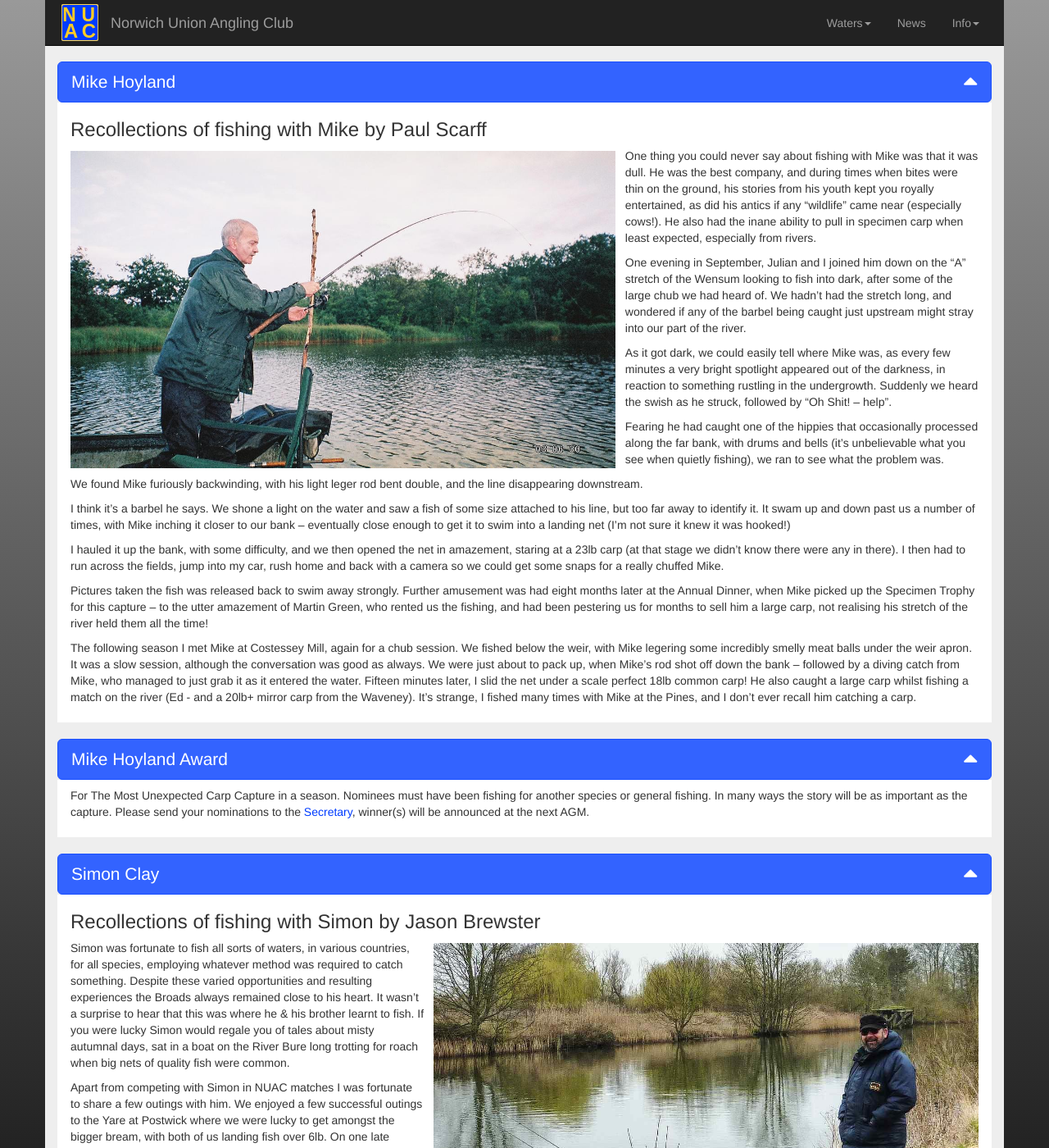
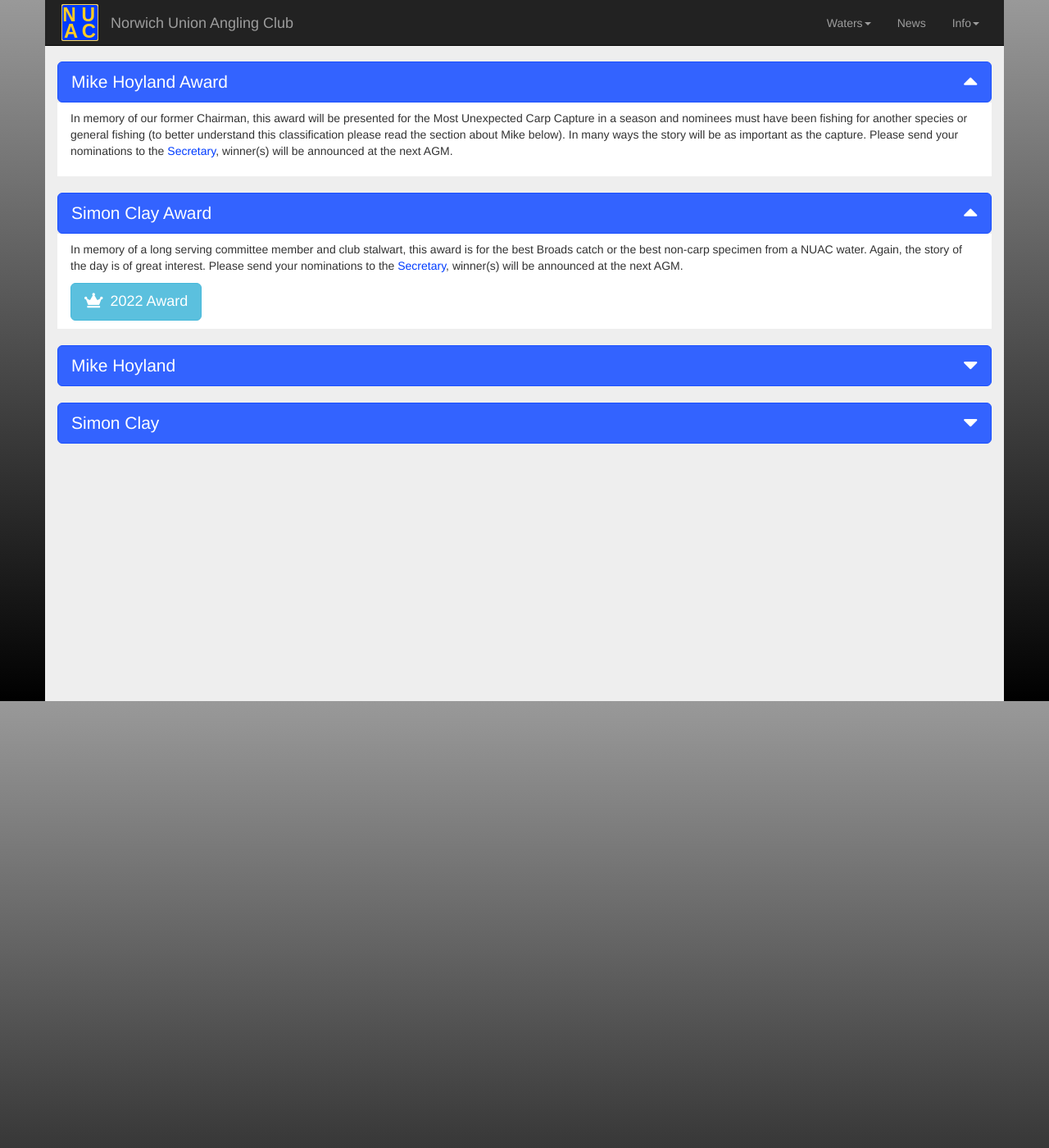
Before and after one commit to nuac-admin/nuac-release-four, a Jekyll site: the page built from _info/awards.md, in a window 1280 px wide and 1400 px high. Shown: the whole window at 82% size. Built offline with Jekyll 4.4.1, drawn with Linux system fonts in a browser that asks for light colours; nearby versions of some CDN libraries; some of the changed text lies outside the part shown.

Commit message:
fix btn carets

```diff
--- a/_info/awards.md
+++ b/_info/awards.md
@@ -6,6 +6,32 @@ menu: Memorial Awards
 menu-order: 3
 keywords: NUAC, Norwich Union Angling Club, fishing club, awards, mike hoyland, michael hoyland, simon clay
 sections:
+  - btn-title: Mike Hoyland Award
+    btn-hash: mike-hoyland-award
+    btn-collapse: no
+    paragraphs:
+      - col-pos:
+        col:
+        hdr:
+        img:
+        sentences:
+          - txt: In memory of our former Chairman, this award will be presented for the Most Unexpected Carp Capture in a season and nominees must have been fishing for another species or general fishing (to better understand this classification please read the section about Mike below). In many ways the story will be as important as the capture. Please send your nominations to the <a href="mailto:secretary@nuac.org.uk">Secretary</a>, winner(s) will be announced at the next AGM.
+  - btn-title: Simon Clay Award
+    btn-hash: simon-clay-award
+    btn-collapse: no
+    paragraphs:
+      - col-pos:
+        col:
+        hdr:
+        img:
+        sentences:
+          - txt: In memory of a long serving committee member and club stalwart, this award is for the best Broads catch or the best non-carp specimen from a NUAC water. Again, the story of the day is of great interest. Please send your nominations to the <a href="mailto:secretary@nuac.org.uk">Secretary</a>, winner(s) will be announced at the next AGM.
+        buttons:
+          - size: lg
+            style: info
+            icon: crown
+            txt: 2022 Award
+            target: 2022-sca-1.html
   - btn-title: Mike Hoyland
     btn-hash: mike-hoyland
     paragraphs:
@@ -25,17 +51,8 @@ sections:
           - txt: I hauled it up the bank, with some difficulty, and we then opened the net in amazement, staring at a 23lb carp (at that stage we didn't know there were any in there). I then had to run across the fields, jump into my car, rush home and back with a camera so we could get some snaps for a really chuffed Mike.
           - txt: Pictures taken the fish was released back to swim away strongly. Further amusement was had eight months later at the Annual Dinner, when Mike picked up the Specimen Trophy for this capture – to the utter amazement of Martin Green, who rented us the fishing, and had been pestering us for months to sell him a large carp, not realising his stretch of the river held them all the time!
           - txt: The following season I met Mike at Costessey Mill, again for a chub session. We fished below the weir, with Mike legering some incredibly smelly meat balls under the weir apron. It was a slow session, although the conversation was good as always. We were just about to pack up, when Mike's rod shot off down the bank – followed by a diving catch from Mike, who managed to just grab it as it entered the water. Fifteen minutes later, I slid the net under a scale perfect 18lb common carp! He also caught a large carp whilst fishing a match on the river (Ed - and a 20lb+ mirror carp from the Waveney). It's strange, I fished many times with Mike at the Pines, and I don’t ever recall him catching a carp.
-  - btn-title: Mike Hoyland Award
-    btn-hash: mike-hoyland-award
-    paragraphs:
-      - col-pos:
-        col:
-        hdr:
-        img:
-        sentences:
-          - txt: For The Most Unexpected Carp Capture in a season. Nominees must have been fishing for another species or general fishing. In many ways the story will be as important as the capture. Please send your nominations to the <a href="mailto:secretary@nuac.org.uk">Secretary</a>, winner(s) will be announced at the next AGM.
   - btn-title: Simon Clay
-    btn-hash: simon-Clay
+    btn-hash: simon-clay
     paragraphs:
       - col-pos:
         col:
@@ -47,19 +64,4 @@ sections:
           - txt: Simon was fortunate to fish all sorts of waters, in various countries, for all species, employing whatever method was required to catch something. Despite these varied opportunities and resulting experiences the Broads always remained close to his heart. It wasn't a surprise to hear that this was where he & his brother learnt to fish. If you were lucky Simon would regale you of tales about misty autumnal days, sat in a boat on the River Bure long trotting for roach when big nets of quality fish were common.
           - txt: Apart from competing with Simon in NUAC matches I was fortunate to share a few outings with him. We enjoyed a few successful outings to the Yare at Postwick where we were lucky to get amongst the bigger bream, with both of us landing fish over 6lb. On one late season trip we failed to raise a bite at Postwick and, rather than end our season early, we chanced our luck by travelling further downstream to Cantley. The river gods were on our side, we only managed a dozen fish between us but each was a vivid blue backed, silver flanked, red finned 1lb+ roach. Happy days indeed.
           - txt: So in honour of Simon we would love to hear about our members' (non-carp) successes fishing on the Broads or a club water; be it bumper nets of silvers, big roach or bream, a clonking perch or even a monster pike.
-  - btn-title: Simon Clay Award
-    btn-hash: simon-clay-award
-    paragraphs:
-      - col-pos:
-        col:
-        hdr:
-        img:
-        sentences:
-          - txt: Award for the best Broads catch or the best non-carp specimen from a NUAC water. Again, the story of the day is of great interest. Please send your nominations to the <a href="mailto:secretary@nuac.org.uk">Secretary</a>, winner(s) will be announced at the next AGM.
-        buttons:
-          - size: lg
-            style: info
-            icon: crown
-            txt: 2022 Award
-            target: 2022-sca-1.html
 ---
--- a/_layouts/info.html
+++ b/_layouts/info.html
@@ -7,9 +7,9 @@ layout: default
     <div class="row">
         <div class="col-xs-12">
         {% if section.btn-title != nil %}
-        <button type="button" class="btn btn-primary btn-lg btn-block btn-block-txt" data-toggle="collapse" data-target="#{{section.btn-hash}}"><span class="pull-left">{{section.btn-title}}</span><span class="pull-right"><i class="hidden-xs indicator fas fa-caret-up fa-caret-up-inverse fa-lg"></i><i class="visible-xs indicator fas fa-caret-down fa-caret-down-inverse fa-lg"></i></span></button>
+        <button type="button" class="btn btn-primary btn-lg btn-block btn-block-txt" data-toggle="collapse" data-target="#{{section.btn-hash}}"><span class="pull-left">{{section.btn-title}}</span><span class="pull-right"><i class="indicator fas {% if section.btn-collapse != nil %}fa-caret-up fa-caret-up-inverse {% else %}fa-caret-down fa-caret-down-inverse {% endif %}fa-lg"></i></span></button>
 
-        <div id="{{section.btn-hash}}" class="info-format collapse in">
+        <div id="{{section.btn-hash}}" class="info-format collapse{% if section.btn-collapse != nil %} in{% endif %}">
         {% endif %}
 
         {% if section.paragraphs != nil %}
--- a/news/news.html
+++ b/news/news.html
@@ -65,7 +65,7 @@ og-img: news-fb-img.jpg
       data-target="#NI121"><span class="pull-left">2021-22 AGM Minutes <small>1/2/2023</small></span><span
         class="pull-right"><i class="indicator fas fa-caret-down fa-caret-down-inverse fa-lg"></i></span></button>
 
-      <div id="NI120" class="collapse">
+      <div id="NI121" class="collapse">
         <div class="NI-format">
           <p>The Minutes for the last (2021-22) Annual General Meeting can be downloaded <a href="{{ base }}{{ site.data.site.docs-folder }}2021-AGM-Minutes.pdf" target="_blank">here</a>.</p>
           <p>Please note that figures deemed to be "commercially" sensitive have been redacted from this public document.</p>
```
Also changed, not shown: assets/js/components/toggle-chevron.js (+5 -5 lines), assets/js/main.js (+5 -5 lines), news/2022-sca-1.md (+1 -0 lines), assets/js/main.min.js.
